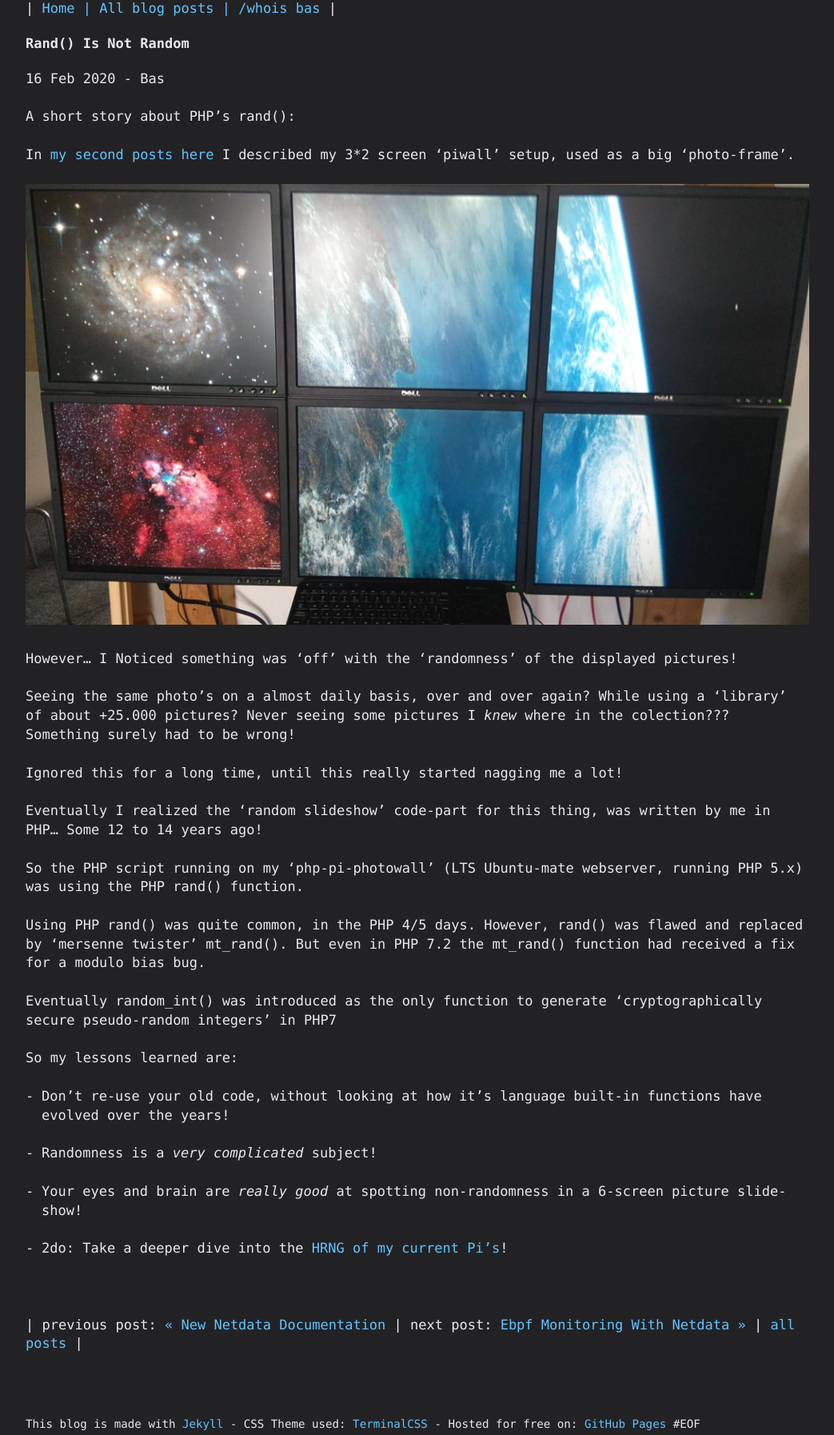
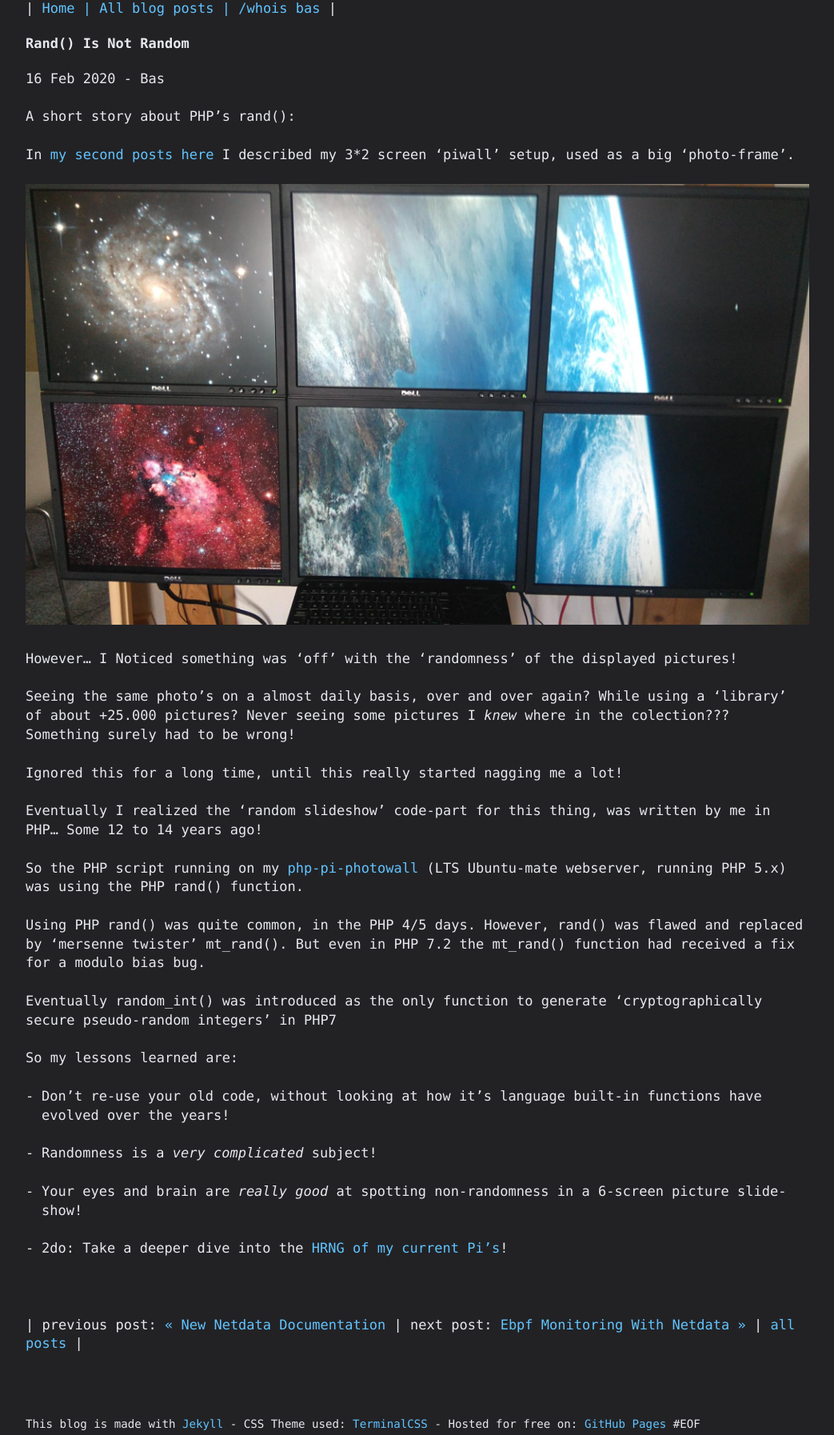
Before and after one commit to basdds/basdds.github.io, a Jekyll site: the page built from _posts/2020-02-16-rand()-is-not-random.md, in a window 1280 px wide. Shown: the whole page at 80% size, without its empty margins (118-1161 px from the left). Built offline with Jekyll 4.4.1, drawn with Linux system fonts in a browser that asks for light colours; some of the changed lines change nothing that is shown.

Commit message:
site update

```diff
--- a/_posts/2020-02-16-rand()-is-not-random.md
+++ b/_posts/2020-02-16-rand()-is-not-random.md
@@ -18,7 +18,7 @@ Ignored this for a long time, until this really started nagging me a lot!
 
 Eventually I realized the 'random slideshow' code-part for this thing, was written by me in PHP... Some 12 to 14 years ago!
 
-So the PHP script running on my 'php-pi-photowall' (LTS Ubuntu-mate webserver, running PHP 5.x) was using the PHP rand() function.
+So the PHP script running on my [php-pi-photowall](https://github.com/basdds/php-pi-photowall){:target="_blank"} (LTS Ubuntu-mate webserver, running PHP 5.x) was using the PHP rand() function.
 
 Using PHP rand() was quite common, in the PHP 4/5 days. However, rand() was flawed and replaced by 'mersenne twister'
 mt_rand(). But even in PHP 7.2 the mt_rand() function had received a fix for a modulo bias bug.
```
